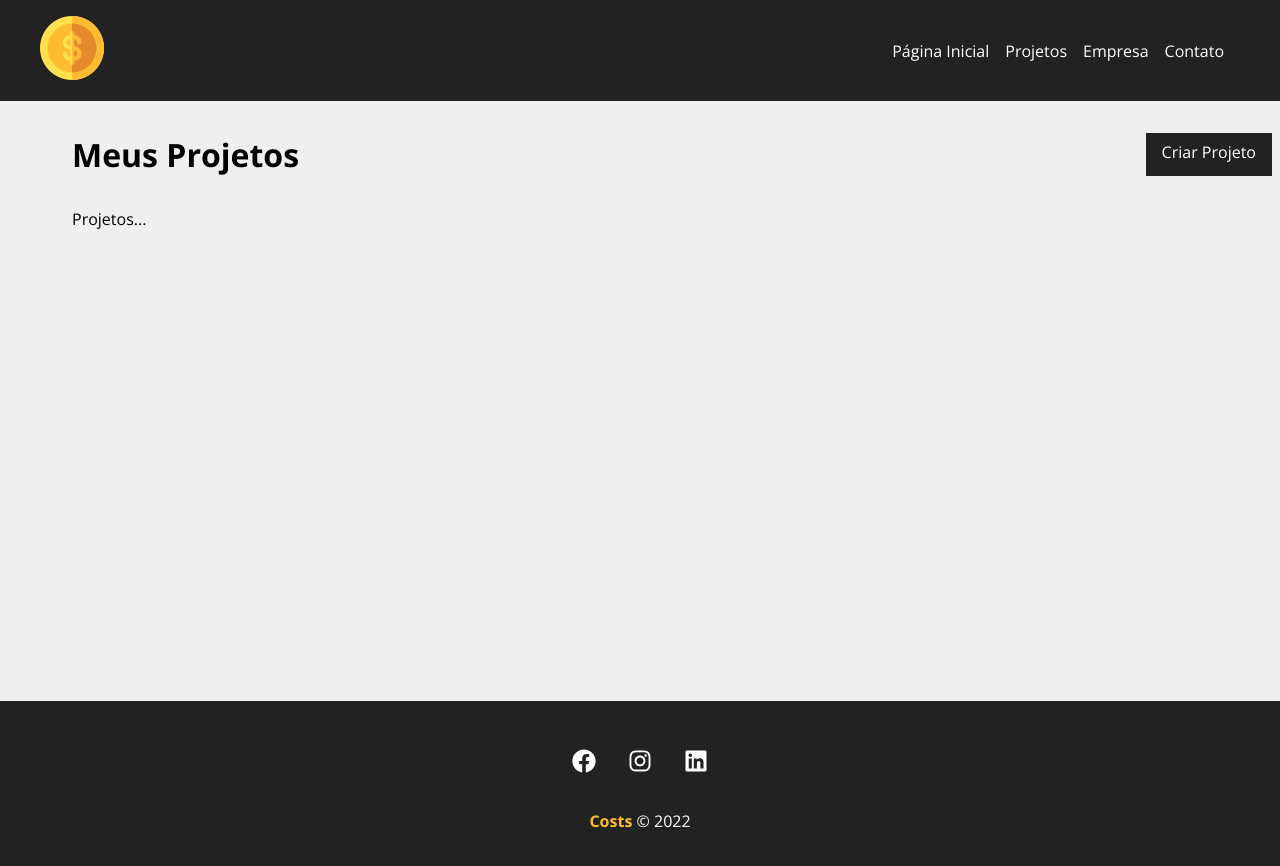
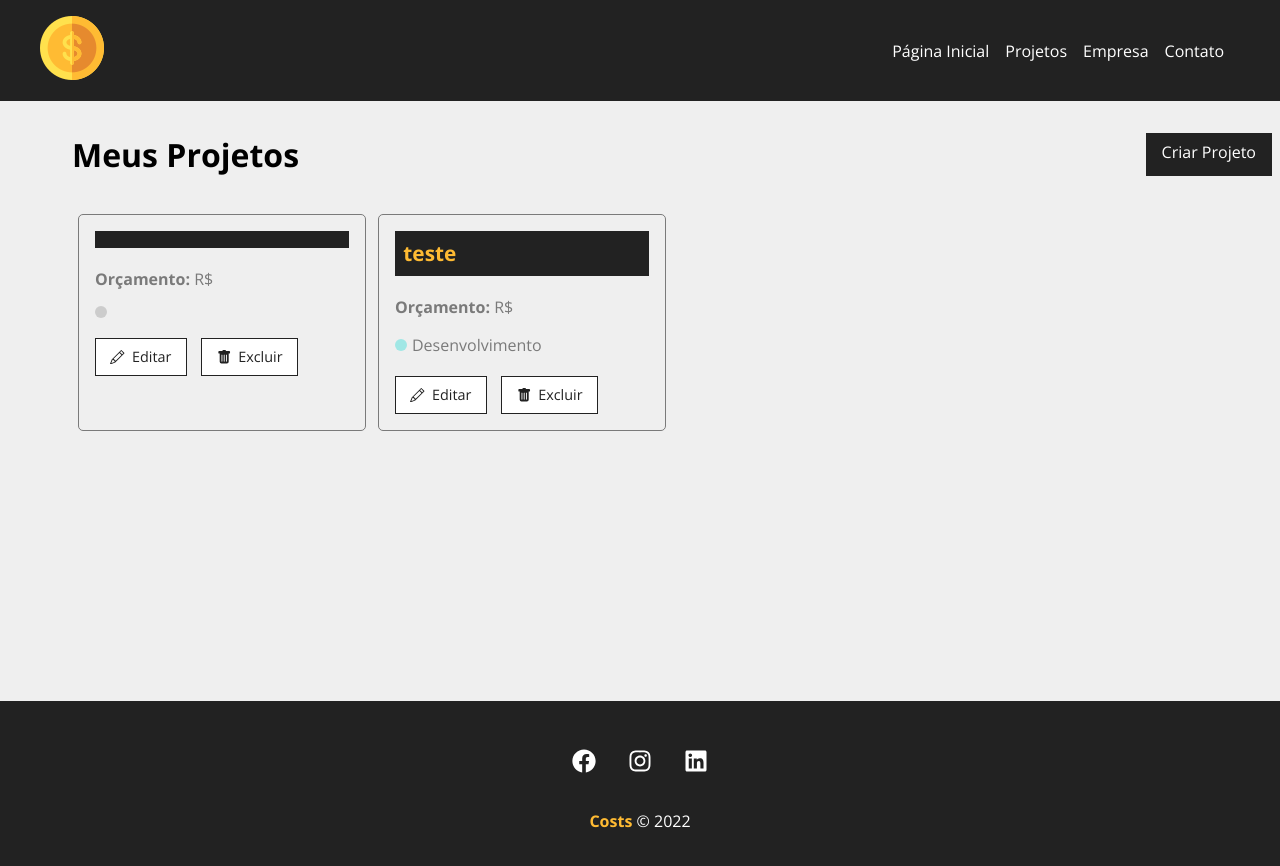
Before and after one commit to talesmilan/Costs-Projeto-ReactJS, a React (Create React App) app: page /projects in a window 1280 px wide. Shown: the top 866 px of the page. Built offline with nearby package versions, Linux system fonts and the light colour scheme; data requests are answered from the project's data file.

Commit message:
Fazendo a página de projetos

```diff
--- a/db.json
+++ b/db.json
@@ -1,8 +1,8 @@
 {
   "projects": [
     {
-      "name": "projeto foda",
-      "budget": "10000",
+      "name": "teste",
+      "budget": "455",
       "category": {
         "id": "2",
         "name": "Desenvolvimento"
@@ -10,17 +10,6 @@
       "cost": 0,
       "service": [],
       "id": 1
-    },
-    {
-      "name": "meu projeto 3",
-      "budget": "15000",
-      "category": {
-        "id": "3",
-        "name": "Design"
-      },
-      "cost": 0,
-      "service": [],
-      "id": 2
     }
   ],
   "categories": [
--- a/src/components/pages/Projects.js
+++ b/src/components/pages/Projects.js
@@ -3,14 +3,33 @@
 import styles from './Projects.module.css'
 import Container from '../layout/Container'
 import LinkButton from '../layout/LinkButton'
+import ProjectCard from '../project/ProjectCard'
+import {useState, useEffect} from 'react'
 
 function Projects() {
+
+    const [projects, setProjects] = useState([])
 
     const location = useLocation()
     let message = ''
     if (location.state) {
         message = location.state.message
     }
+
+    useEffect(() => {
+        fetch('http://localhost:5000/projects', {
+            method: 'GET',
+            headers: {
+                'Content-Type': 'application/json',
+            },
+        }).then((resp) => resp.json())
+        .then((data) => {
+            console.log(data)
+            setProjects(data)
+        })
+        .catch((err) => console.log(err))
+
+    }, [])
 
     return (
         <div className={styles.project_container} >
@@ -20,7 +39,17 @@
             </div>
             {message && <Message msg={message} type="success" /> }
             <Container customClass="start">
-                <p>Projetos...</p>
+                <ProjectCard />
+                {projects.length > 0 &&
+                    projects.map((project) => (
+                        <ProjectCard
+                            id={project.id}
+                            name={project.name}
+                            project={project.budget}
+                            category={project.category.name}
+                            key={project.id}
+                            />
+                            ))}
             </Container>
         </div>
     )
--- /dev/null
+++ b/src/components/project/ProjectCard.js
@@ -0,0 +1,27 @@
+import styles from './ProjectCard.module.css'
+import {BsPencil, BsFillTrashFill} from 'react-icons/bs'
+import {Link} from 'react-router-dom'
+
+function ProjectCard({id, name, budget, category, handleRemove}) {
+    return (
+        <div className={styles.project_card} >
+            <h4>{name}</h4>
+            <p>
+                <span>Orçamento:</span> R${budget}
+            </p>
+            <p className={styles.category_text} >
+                <span className={`${styles[category?.toLowerCase() || '']}`} ></span> {category}
+            </p>
+            <div className={styles.project_card_actions}>
+                <Link to="/">
+                    <BsPencil /> Editar
+                </Link>
+                <button>
+                    <BsFillTrashFill /> Excluir
+                </button>
+            </div>
+        </div>
+    )
+}
+
+export default ProjectCard
--- /dev/null
+++ b/src/components/project/ProjectCard.module.css
@@ -0,0 +1,76 @@
+.project_card {
+    padding: 1em;
+    border: 1px solid #7a7a7a;
+    border-radius: 5px;
+    width: 24%;
+    margin: 0.5%;
+
+}
+.project_card h4 {
+    background-color: #222;
+    color: #ffbb33;
+    padding: 0.4em;
+    margin-bottom: 1.3em;
+    font-size: 1.3em;
+    margin-bottom: 1em;
+}
+.project_card p {
+    color: #7a7a7a;
+    margin-bottom: 1em;
+}
+.project_card p span {
+    font-weight: bold;
+}
+.category_text {
+    display: flex;
+    align-items: center;
+}
+.category_text span {
+    display: block;
+    width: 12px;
+    height: 12px;
+    border-radius: 50%;
+    background-color: #ccc;
+    margin-right: 5px;
+}
+.category_text .infra {
+    background-color: #ffaebc;
+}
+.category_text .desenvolvimento {
+    background-color: #a0e7e5;
+}
+.category_text .design {
+    background-color: #b4f8c8;
+}
+.category_text .planejamento {
+    background-color: #fbe7c6;
+}
+.project_card_actions {
+    margin-top: 1.2em;
+    display: flex;
+    align-items: center;
+}
+.project_card_actions a,
+.project_card_actions button {
+    text-decoration: none;
+    border: none;
+    background-color: #fff;
+    color: #222;
+    font-size: 0.9em;
+    padding: 0.6em 1em;
+    margin-right: 1em;
+    cursor: pointer;
+    border: 1px solid #222;
+    display: flex;
+    align-items: center;
+    justify-content: center;
+    transition: 0.5s;
+}
+.project_card_actions svg {
+    margin-right: 0.5em;
+}
+.project_card_actions a:hover,
+.project_card_actions button:hover {
+    background-color: #222;
+    color: #ffbb33;
+}
```
